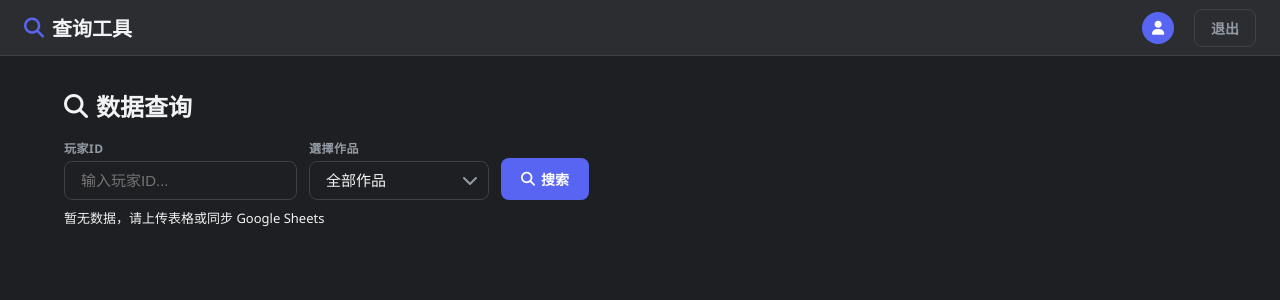
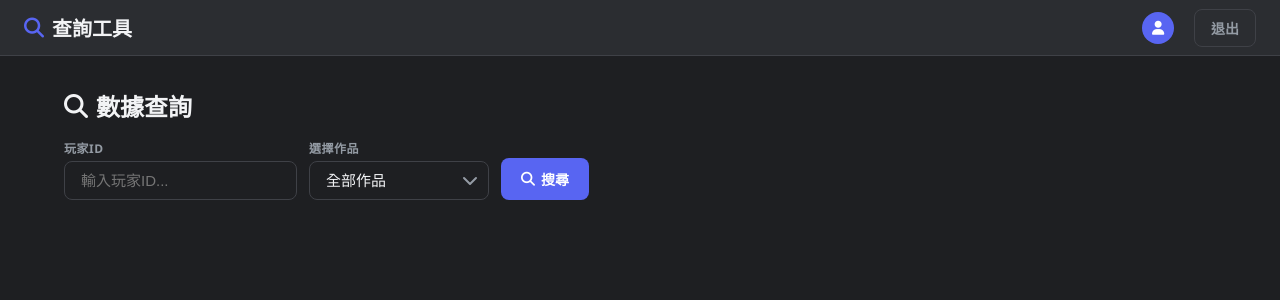
Before and after one commit to zhiweihao2-gif/discord-query-app, a FastAPI app: page / in a window 1280 px wide. Shown: the top 300 px of the page. Run offline with FastAPI, Linux system fonts and the light colour scheme; the visitor is signed in with stand-in values (Sample User, id 1); data that the repository does not hold is empty.

Commit message:
fix: 繁體中文, 管理員獨見數據, 已購買/未購買, 不存在=未購買+舉報

```diff
--- a/app.py
+++ b/app.py
@@ -270,11 +270,15 @@ async def lookup(
                 matching.append(row)
 
     if not matching:
+        # 不在列表 = 未購買
         return JSONResponse({
             "found": False,
-            "message": "未找到该玩家ID的记录",
+            "paid": False,
+            "message": "未購買",
             "player_id": player_id,
             "work": work,
+            "report": f"創作者: Bob\n作品: {work}\n檢舉對象ID: {player_id}",
+            "creator": "Bob",
         })
 
     row = matching[0]
@@ -285,7 +289,7 @@ async def lookup(
         return JSONResponse({
             "found": True,
             "paid": True,
-            "message": "該玩家已購",
+            "message": "已購買",
             "player_id": player_id,
             "work": actual_work,
         })
@@ -298,7 +302,7 @@ async def lookup(
     return JSONResponse({
         "found": True,
         "paid": False,
-        "message": "未繳費",
+        "message": "未購買",
         "player_id": player_id,
         "work": actual_work,
         "report": report,
@@ -359,10 +363,10 @@ async def upload_table(request: Request, file: UploadFile = File(...)):
 
 @app.get("/table/info")
 async def table_info(request: Request):
-    """获取当前表格信息（需登录）"""
+    """获取当前表格信息（仅管理员）"""
     user = get_current_user(request)
-    if not user:
-        return JSONResponse({"error": "未登录"}, status_code=401)
+    if not user or not is_admin(user):
+        return JSONResponse({"total_rows": 0, "columns": []})
     data = load_table_data()
     return JSONResponse({
         "total_rows": len(data),
--- a/static/main.js
+++ b/static/main.js
@@ -16,17 +16,15 @@ document.addEventListener('DOMContentLoaded', function () {
     setupUpload();
 });
 
-// ── 表格信息 + 下拉框 ──
+// ── 表格資訊 + 下拉選項 ──
 async function loadTableInfo() {
     try {
         const resp = await fetch('/table/info');
         const data = await resp.json();
         const el = document.getElementById('tableInfo');
-        if (data.error) { el.textContent = ''; return; }
-        el.textContent = data.total_rows > 0
-            ? `当前数据: ${data.total_rows} 条记录`
-            : '暂无数据，请上传表格或同步 Google Sheets';
-        if (data.total_rows > 0) loadWorkOptions();
+        if (!data.total_rows) { el.textContent = ''; return; }
+        el.textContent = `當前數據：${data.total_rows} 條記錄`;
+        loadWorkOptions();
     } catch (e) { }
 }
 
@@ -39,7 +37,6 @@ async function loadWorkOptions() {
         const select = document.getElementById('workSelect');
         if (!select) return;
 
-        // 找"作品"列
         let workCol = null;
         for (const col of data.columns) {
             if (col.includes('作品') || col.toLowerCase().includes('work') || col.includes('項目')) {
@@ -58,7 +55,7 @@ async function loadWorkOptions() {
     } catch (e) { }
 }
 
-// ── 查询 ──
+// ── 查詢 ──
 async function doLookup() {
     const playerId = document.getElementById('playerId')?.value.trim() || '';
     const work = document.getElementById('workSelect')?.value || '';
@@ -66,12 +63,12 @@ async function doLookup() {
 
     if (!playerId) {
         resultDiv.style.display = 'block';
-        resultDiv.innerHTML = '<div class="result-card result-error">请输入玩家ID</div>';
+        resultDiv.innerHTML = '<div class="result-card result-error">請輸入玩家ID</div>';
         return;
     }
 
     resultDiv.style.display = 'block';
-    resultDiv.innerHTML = '<div class="result-card result-loading"><div class="spinner"></div><p>查询中...</p></div>';
+    resultDiv.innerHTML = '<div class="result-card result-loading"><div class="spinner"></div><p>查詢中...</p></div>';
 
     const params = new URLSearchParams();
     params.set('player_id', playerId);
@@ -86,13 +83,7 @@ async function doLookup() {
             return;
         }
 
-        if (!data.found) {
-            resultDiv.innerHTML = `<div class="result-card result-not-found"><i class="fas fa-search"></i> ${escapeHtml(data.message)}</div>`;
-            return;
-        }
-
         if (data.paid) {
-            // 已购
             resultDiv.innerHTML = `
                 <div class="result-card result-paid">
                     <div class="result-icon"><i class="fas fa-check-circle"></i></div>
@@ -100,13 +91,13 @@ async function doLookup() {
                     <div class="result-meta">玩家ID: ${escapeHtml(data.player_id)} | 作品: ${escapeHtml(data.work)}</div>
                 </div>`;
         } else {
-            // 未缴费 — 生成举报信息
+            // 未購買（不在列表中 = 同樣視為未購買）
             const reportText = data.report;
             resultDiv.innerHTML = `
                 <div class="result-card result-unpaid">
                     <div class="result-icon"><i class="fas fa-exclamation-triangle"></i></div>
-                    <div class="result-title">⚠️ 未繳費</div>
-                    <div class="result-meta">点击下方按钮复制举报信息</div>
+                    <div class="result-title">⚠️ ${escapeHtml(data.message)}</div>
+                    <div class="result-meta">點擊下方按鈕複製舉報信息</div>
                     <div class="report-box">
                         <pre>${escapeHtml(reportText)}</pre>
                     </div>
@@ -115,11 +106,10 @@ async function doLookup() {
                     </button>
                     <span id="copyFeedback" class="copy-feedback"></span>
                 </div>`;
-            // 保存 report 到全局
             window._lastReport = reportText;
         }
     } catch (e) {
-        resultDiv.innerHTML = `<div class="result-card result-error"><i class="fas fa-times-circle"></i> 查询失败: ${escapeHtml(e.message)}</div>`;
+        resultDiv.innerHTML = `<div class="result-card result-error"><i class="fas fa-times-circle"></i> 查詢失敗: ${escapeHtml(e.message)}</div>`;
     }
 }
 
@@ -134,7 +124,6 @@ function copyReport() {
             setTimeout(() => { fb.style.display = 'none'; }, 2000);
         }
     }).catch(() => {
-        // 降级方案
         const ta = document.createElement('textarea');
         ta.value = text;
         ta.style.position = 'fixed';
@@ -158,7 +147,7 @@ function escapeHtml(str) {
     return div.innerHTML;
 }
 
-// ── 上传 ──
+// ── 上傳 ──
 function showUpload() { document.getElementById('uploadModal').style.display = 'flex'; }
 function closeUpload() {
     document.getElementById('uploadModal').style.display = 'none';
@@ -179,7 +168,7 @@ function setupUpload() {
 }
 async function uploadFile(file) {
     const rd = document.getElementById('uploadResult');
-    rd.innerHTML = '<p style="color:var(--text-muted);"><div class="spinner"></div> 上传中...</p>';
+    rd.innerHTML = '<p style="color:var(--text-muted);"><div class="spinner"></div> 上傳中...</p>';
     const fd = new FormData(); fd.append('file', file);
     try {
         const r = await fetch('/upload', { method: 'POST', body: fd });
@@ -189,7 +178,7 @@ async function uploadFile(file) {
             : `<p class="success"><i class="fas fa-check-circle"></i> ${d.message} — ${d.rows} 行</p>`;
         loadTableInfo();
     } catch (e) {
-        rd.innerHTML = `<p class="error"><i class="fas fa-times-circle"></i> 上传失败</p>`;
+        rd.innerHTML = '<p class="error"><i class="fas fa-times-circle"></i> 上傳失敗</p>';
     }
 }
 
@@ -207,7 +196,7 @@ function closeSheetsConfig() {
 async function fetchSheets() {
     const rd = document.getElementById('sheetsResult');
     const url = document.getElementById('sheetsUrl').value.trim();
-    if (!url) { rd.innerHTML = '<p class="error">请输入 Google Sheets 链接</p>'; return; }
+    if (!url) { rd.innerHTML = '<p class="error">請輸入 Google Sheets 連結</p>'; return; }
     rd.innerHTML = '<p style="color:var(--text-muted);"><div class="spinner"></div> 同步中...</p>';
     try {
         const r = await fetch('/sheets/sync', { method: 'POST', headers: { 'Content-Type': 'application/json' }, body: JSON.stringify({ url }) });
@@ -217,6 +206,6 @@ async function fetchSheets() {
             : `<p class="success"><i class="fas fa-check-circle"></i> 同步成功 — ${d.rows} 行</p>`;
         loadTableInfo();
     } catch (e) {
-        rd.innerHTML = '<p class="error">同步失败</p>';
+        rd.innerHTML = '<p class="error">同步失敗</p>';
     }
 }
--- a/templates/index.html
+++ b/templates/index.html
@@ -1,15 +1,15 @@
 <!DOCTYPE html>
-<html lang="zh-CN">
+<html lang="zh-HK">
 <head>
     <meta charset="UTF-8">
     <meta name="viewport" content="width=device-width, initial-scale=1.0">
-    <title>查询工具</title>
+    <title>查詢工具</title>
     <link rel="stylesheet" href="/static/style.css">
     <link href="https://cdn.jsdelivr.net/npm/@fortawesome/fontawesome-free@6.5.0/css/all.min.css" rel="stylesheet">
 </head>
 <body>
     <nav class="navbar">
-        <div class="nav-brand"><i class="fas fa-search"></i><span>查询工具</span></div>
+        <div class="nav-brand"><i class="fas fa-search"></i><span>查詢工具</span></div>
         <div class="nav-right">
             {% if user %}
                 <span class="user-info">
@@ -21,12 +21,12 @@
                     <span>{{ user.global_name or user.username }}</span>
                 </span>
                 {% if is_admin %}
-                    <button onclick="showUpload()" class="btn btn-admin"><i class="fas fa-upload"></i> 上传表格</button>
+                    <button onclick="showUpload()" class="btn btn-admin"><i class="fas fa-upload"></i> 上傳表格</button>
                     <button onclick="showSheetsConfig()" class="btn btn-admin"><i class="fas fa-link"></i> Google Sheets</button>
                 {% endif %}
                 <a href="/logout" class="btn btn-logout">退出</a>
             {% else %}
-                <a href="/login" class="btn btn-discord"><i class="fab fa-discord"></i> 用 Discord 登录</a>
+                <a href="/login" class="btn btn-discord"><i class="fab fa-discord"></i> 用 Discord 登入</a>
             {% endif %}
         </div>
     </nav>
@@ -34,44 +34,43 @@
     <main class="container">
         {% if not user %}
             <div class="hero">
-                <h1>🔍 查询工具</h1>
-                <p>使用 Discord 账号登录后即可查询数据</p>
-                <a href="/login" class="btn btn-discord btn-lg"><i class="fab fa-discord"></i> 用 Discord 登录</a>
+                <h1>🔍 查詢工具</h1>
+                <p>使用 Discord 帳號登入後即可查詢數據</p>
+                <a href="/login" class="btn btn-discord btn-lg"><i class="fab fa-discord"></i> 用 Discord 登入</a>
             </div>
         {% else %}
             <div class="search-section">
-                <h2><i class="fas fa-search"></i> 数据查询</h2>
+                <h2><i class="fas fa-search"></i> 數據查詢</h2>
                 <div class="search-fields">
                     <div class="field-group">
                         <label>玩家ID</label>
-                        <input type="text" id="playerId" placeholder="输入玩家ID..." autocomplete="off">
+                        <input type="text" id="playerId" placeholder="輸入玩家ID..." autocomplete="off">
                     </div>
                     <div class="field-group">
                         <label>選擇作品</label>
                         <select id="workSelect"><option value="">全部作品</option></select>
                     </div>
-                    <button onclick="doLookup()" class="btn btn-search"><i class="fas fa-search"></i> 搜索</button>
+                    <button onclick="doLookup()" class="btn btn-search"><i class="fas fa-search"></i> 搜尋</button>
                 </div>
                 <div id="tableInfo" class="table-info"></div>
             </div>
 
-            <!-- 查询结果 -->
             <div id="result" class="result-section" style="display:none;"></div>
 
             {% if is_admin %}
             <div id="uploadModal" class="modal" style="display:none;">
                 <div class="modal-content">
                     <div class="modal-header">
-                        <h3><i class="fas fa-upload"></i> 上传表格</h3>
+                        <h3><i class="fas fa-upload"></i> 上傳表格</h3>
                         <button onclick="closeUpload()" class="close">&times;</button>
                     </div>
                     <div class="modal-body">
                         <div class="upload-area" id="uploadArea">
                             <i class="fas fa-cloud-upload-alt fa-3x"></i>
-                            <p>拖拽文件到此处，或</p>
-                            <label for="fileInput" class="btn btn-upload"><i class="fas fa-folder-open"></i> 选择文件</label>
+                            <p>拖曳檔案到此處，或</p>
+                            <label for="fileInput" class="btn btn-upload"><i class="fas fa-folder-open"></i> 選擇檔案</label>
                             <input type="file" id="fileInput" accept=".xlsx,.xls,.csv" style="display:none;">
-                            <p class="hint">支持 .xlsx / .xls / .csv 格式</p>
+                            <p class="hint">支援 .xlsx / .xls / .csv 格式</p>
                         </div>
                         <div id="uploadResult" class="upload-result"></div>
                     </div>
@@ -86,13 +85,13 @@
                     </div>
                     <div class="modal-body">
                         <p class="hint" style="margin-bottom:16px;">
-                            将表格发布到网络：Google Sheets → 文件 → 共享 → 发布到网络 → 逗号分隔值(.csv) → 复制链接
+                            將表格發佈到網絡：Google Sheets → 檔案 → 共用 → 發佈到網絡 → 逗號分隔值(.csv) → 複製連結
                         </p>
                         <div class="field-group" style="margin-bottom:16px;">
-                            <label>Google Sheets CSV 链接</label>
+                            <label>Google Sheets CSV 連結</label>
                             <input type="text" id="sheetsUrl" placeholder="https://docs.google.com/spreadsheets/d/e/.../pub?output=csv" style="width:100%;">
                         </div>
-                        <button onclick="fetchSheets()" class="btn btn-search" style="width:100%;"><i class="fas fa-sync"></i> 同步数据</button>
+                        <button onclick="fetchSheets()" class="btn btn-search" style="width:100%;"><i class="fas fa-sync"></i> 同步數據</button>
                         <div id="sheetsResult" class="upload-result"></div>
                     </div>
                 </div>
```
